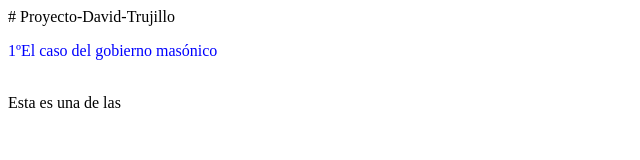
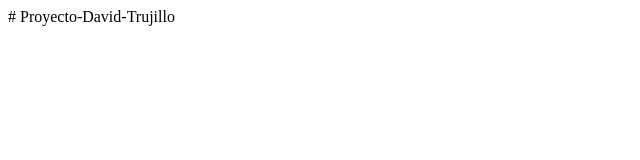
Before and after one commit to IES-Politecnico/Proyecto-David-Trujillo, a plain HTML site: page index.html in a window 1280 px wide. Shown: the whole page, without its empty margins (0-640 px from the left). Drawn offline with Linux system fonts and the light colour scheme.

Commit message:
Update index.html

```diff
--- a/index.html
+++ b/index.html
@@ -1,15 +1 @@
 # Proyecto-David-Trujillo
-<!DOCTYPE html>
-<html lang="en">
-<head>
-    <meta charset="UTF-8">
-    <meta name="viewport" content="width=device-width, initial-scale=1.0">
-    <title>Las conspiraciones</title>
-    <link rel ="icon" href="icons/conspiración.jpg" type="image/jpg" sizes="10x10">
-</head>
-<body>
-    <p style="color:blue;">1ºEl caso del gobierno masónico</p>
-    <br
-    <p> Esta es una de las </p>
-</body>
-</html>
```
